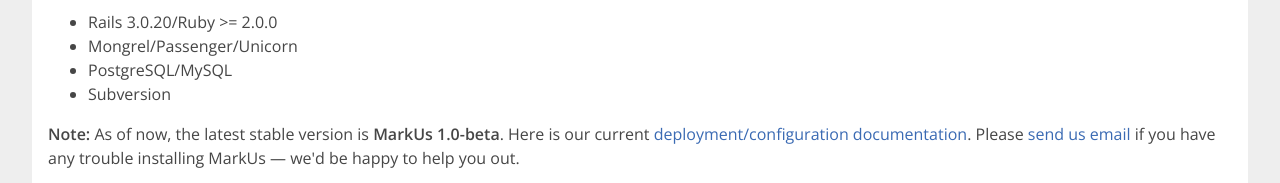
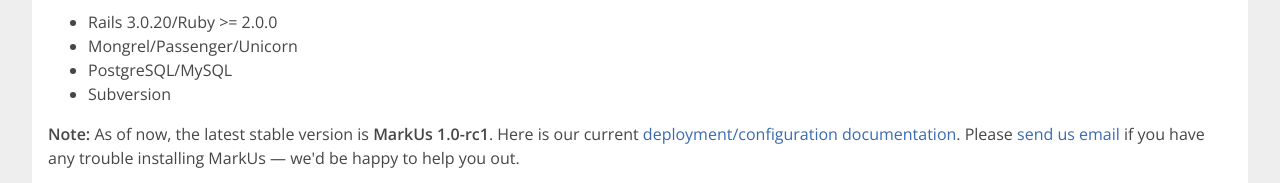
Before and after one commit to MarkUsProject/WebSite, a plain HTML site: page www/index.html in a window 1280 px wide. Shown: the part 1600-1783 px from the top of the page. Drawn offline with nearby package versions, Linux system fonts and the light colour scheme.

Commit message:
Changed rc1

```diff
--- a/www/index.html
+++ b/www/index.html
@@ -94,7 +94,7 @@
       <li>Subversion</li>
     </ul>
 
-    <p><strong>Note:</strong> As of now, the latest stable version is <strong>MarkUs 1.0-beta</strong>. Here is our current <a href='http://github.com/MarkUsProject/Markus/wiki/InstallProdStable'>deployment/configuration documentation</a>. Please <a href='mailto:markus-users@cs.toronto.edu'>send us email</a> if you have any trouble installing MarkUs — we'd be happy to help you out.</p>
+    <p><strong>Note:</strong> As of now, the latest stable version is <strong>MarkUs 1.0-rc1</strong>. Here is our current <a href='http://github.com/MarkUsProject/Markus/wiki/InstallProdStable'>deployment/configuration documentation</a>. Please <a href='mailto:markus-users@cs.toronto.edu'>send us email</a> if you have any trouble installing MarkUs — we'd be happy to help you out.</p>
 
     <h3>Downloads</h3>
     <div class='table'>
```
